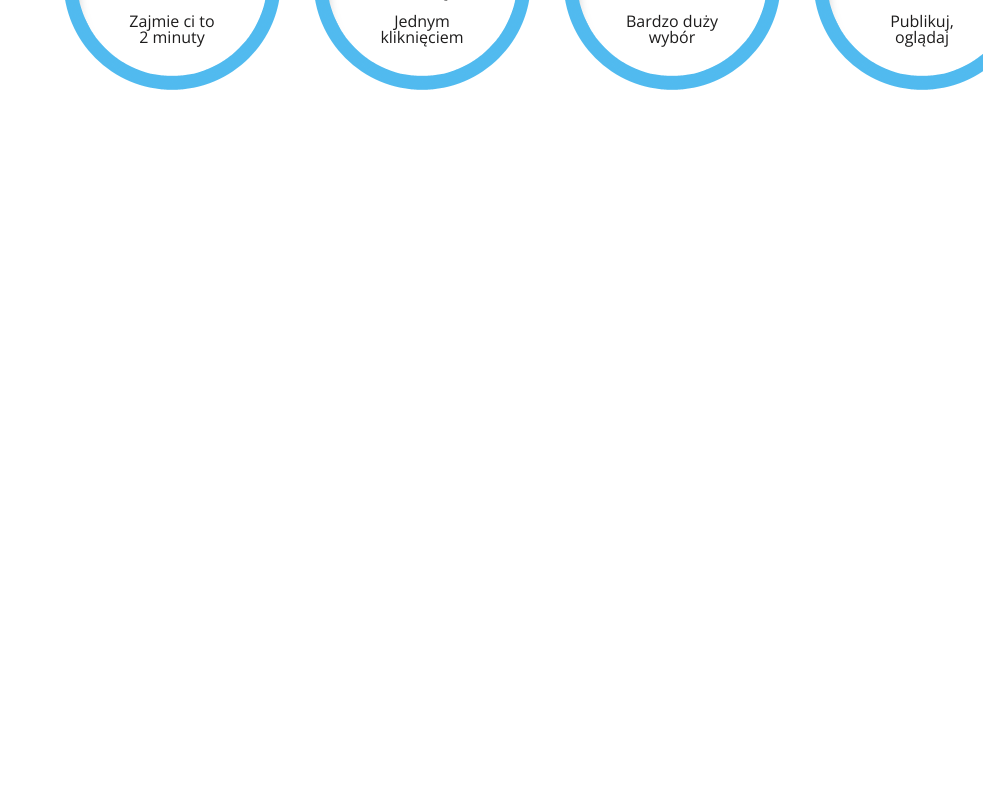
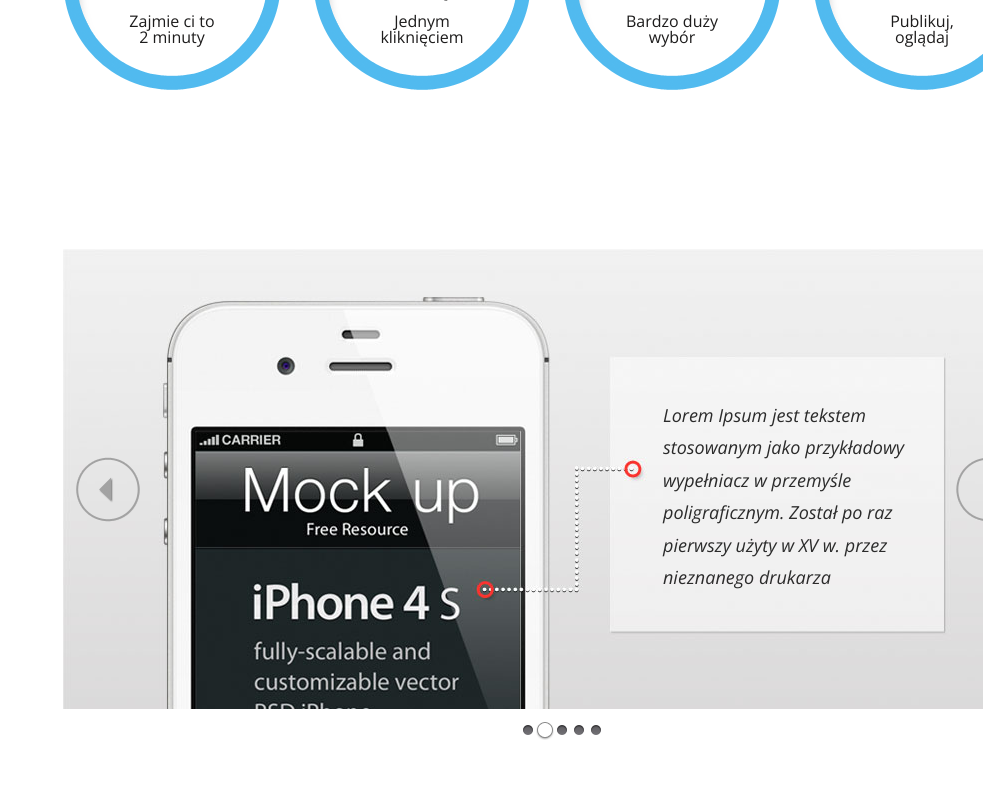
Before and after one commit to Emilia0/Zadanie, a plain HTML site: page index.html in a window 1280 px wide. Shown: the part 1064-1860 px from the top of the page, without its empty margins (297-1280 px from the left). Drawn offline with nearby package versions, Linux system fonts and the light colour scheme.

Commit message:
added rotator, almost working

```diff
--- a/css/style.css
+++ b/css/style.css
@@ -112,6 +112,7 @@
     height:34px;
 
 }
+
 .counterMiddle  {
     position:absolute;
     top:31px;
@@ -250,7 +251,7 @@ main h2 {
     height: 285px;
     width: 285px;
     opacity:1;
-    -webkit-transition: all 0.5s ease;
+    /*-webkit-transition: all 0.5s linear;*/
 
 }
 .circle:hover .inside   {
@@ -259,6 +260,72 @@ main h2 {
 .circle:hover > .arrow  {
     display:none;
 }
+#rotator    {
+    position: relative;
+    margin-left:360px;
+    margin-right:370px;
+    margin-top:128px;
+    height: 638px;
+}
+.rotatorImage   {
+    position: absolute;
+    width: 977px;
+    height: 492px;
+    line-height: 1.8;
+
+}
+
+.rotatorImage p{
+    font-family: "Open Sans", sans-serif;
+    font-style: italic;
+    font-size: 18px;
+    color:#2b2b2b;
+    text-align: left;
+    position:absolute;
+    top:150px;
+    left:600px;
+}
+
+#smallDots  {
+    position: absolute;
+    top:474px;
+    left:460px;
+
+}
+.bigDot {
+   position: absolute;
+    top: 473px;
+    z-index:200;
+    }
+#bigDot1    {
+     left:456px;
+ }
+#bigDot2    {
+    left:473px;
+}
+#bigDot3    {
+    left:490px;
+}
+#bigDot4    {
+    left:507px;
+}
+
+#bigDot5    {
+    left:524px;
+}
+
+.rotatorArrow   {
+    position: absolute;
+    top:208px;
+    z-index: 200;
+}
+#leftArrow  {
+    left:13px;
+}
+#rightArrow {
+    right:13px;
+}
+
 
 #footerScroll   {
     background-color: white;
--- a/index.html
+++ b/index.html
@@ -127,7 +127,70 @@
 
         </section>
 
-        <section id="carousel"></section>
+        <section id="rotator">
+            <div class="rotatorImage">
+                <img src="images/rotatorImage1.jpg" alt="">
+                <p>Lorem Ipsum jest tekstem <br>
+                    stosowanym jako przykładowy <br>
+                    wypełniacz w przemyśle <br>
+                    poligraficznym. Został po raz <br>
+                    pierwszy użyty w XV w. przez <br>
+                    nieznanego drukarza</p>
+                <img src="images/rotatorBigDot.png" class="bigDot" id="bigDot1">
+
+            </div>
+            <div class="rotatorImage">
+                <img src="images/rotatorImage2.jpg" alt="">
+                <p>Lorem Ipsum jest tekstem <br>
+                    stosowanym jako przykładowy <br>
+                    wypełniacz w przemyśle <br>
+                    poligraficznym. Został po raz <br>
+                    pierwszy użyty w XV w. przez <br>
+                    nieznanego drukarza</p>
+                <img src="images/rotatorBigDot.png" class="bigDot" id="bigDot2">
+
+            </div>
+            <div class="rotatorImage">
+                <img src="images/rotatorImage1.jpg" alt="">
+                <p>Lorem Ipsum jest tekstem <br>
+                    stosowanym jako przykładowy <br>
+                    wypełniacz w przemyśle <br>
+                    poligraficznym. Został po raz <br>
+                    pierwszy użyty w XV w. przez <br>
+                    nieznanego drukarza</p>
+                <img src="images/rotatorBigDot.png" class="bigDot" id="bigDot3">
+
+            </div>
+            <div class="rotatorImage">
+                <img src="images/rotatorImage2.jpg" alt="">
+                <p>Lorem Ipsum jest tekstem <br>
+                    stosowanym jako przykładowy <br>
+                    wypełniacz w przemyśle <br>
+                    poligraficznym. Został po raz <br>
+                    pierwszy użyty w XV w. przez <br>
+                    nieznanego drukarza</p>
+                <img src="images/rotatorBigDot.png" class="bigDot" id="bigDot4">
+
+            </div>
+            <div class="rotatorImage">
+                <img src="images/rotatorImage1.jpg" alt="">
+                <p>Lorem Ipsum jest tekstem <br>
+                    stosowanym jako przykładowy <br>
+                    wypełniacz w przemyśle <br>
+                    poligraficznym. Został po raz <br>
+                    pierwszy użyty w XV w. przez <br>
+                    nieznanego drukarza</p>
+                <img src="images/rotatorBigDot.png" class="bigDot" id="bigDot5">
+
+            </div>
+            <div id="smallDots">
+                <img src="images/rotatorSmallDots.png" alt="">
+            </div>
+            <div id="leftArrow" class="rotatorArrow"><img src="images/leftArrow.png" alt=""></div>
+            <div id="rightArrow" class="rotatorArrow"><img src="images/rightArrow.png" alt=""></div>
+
+
+        </section>
 
     </main>
 
--- a/script.js
+++ b/script.js
@@ -1,7 +1,7 @@
+window.onload = function () {
+
 function getTimeRemaining(endtime)  {
     var timeLeft = endtime - Date.parse(new Date());
-    //var timeLeft = Date.parse(new Date()) - Date.parse(endtime);
-
     var seconds = Math.floor((timeLeft/1000) % 60);
     var minutes = Math.floor((timeLeft/1000/60) % 60);
     var hours = Math.floor( (timeLeft/(1000*60*60)) % 24 );
@@ -34,3 +34,56 @@ var d = new Date();
 var deadline = d.setHours(24,0,0,0);
 
 startCounter('counter', deadline);
+
+function startRotator() {
+    var rotator = document.getElementById("rotator");
+    var images = rotator.getElementsByClassName("rotatorImage");
+    for (var i = 1; i < images.length; i++) {
+        images[i].style.display = "none";
+    }
+    var counter = 1;
+
+    //setInterval(function () {
+    //    for (var i = 0; i < images.length; i++) {
+    //        images[i].style.display = "none";
+    //    }
+    //    images[counter].style.display = "block";
+    //    counter++;
+    //    if (counter == images.length) {
+    //        counter = 0;
+    //    }
+    //}, 3000);
+
+    var rotate = function() {
+
+            for (var i = 0; i < images.length; i++) {
+                images[i].style.display = "none";
+            }
+            images[counter].style.display = "block";
+            counter++;
+            if (counter == images.length) {
+                counter = 0;
+            }
+        };
+    var intervalID = window.setInterval(rotate,3000);
+
+    //setInterval(rotate, 3000);
+
+    function stopRotator() {
+        window.clearInterval(intervalID);
+    }
+
+    function restartRotator()   {
+        window.setInterval(rotate,3000);
+    }
+
+    document.getElementById('leftArrow').addEventListener('mouseover', stopRotator);
+    document.getElementById('leftArrow').addEventListener('mouseout', restartRotator);
+
+    document.getElementById('rightArrow').addEventListener('mouseover', stopRotator);
+    document.getElementById('rightArrow').addEventListener('mouseout', restartRotator);
+
+
+}
+startRotator();
+};
```
Also changed, not shown: images/leftArrow.png (added), images/rightArrow.png (added), images/rotatorBigDot.png (added), images/rotatorImage1.jpg (added), images/rotatorImage2.jpg (added), images/rotatorSmallDots.png (added).
